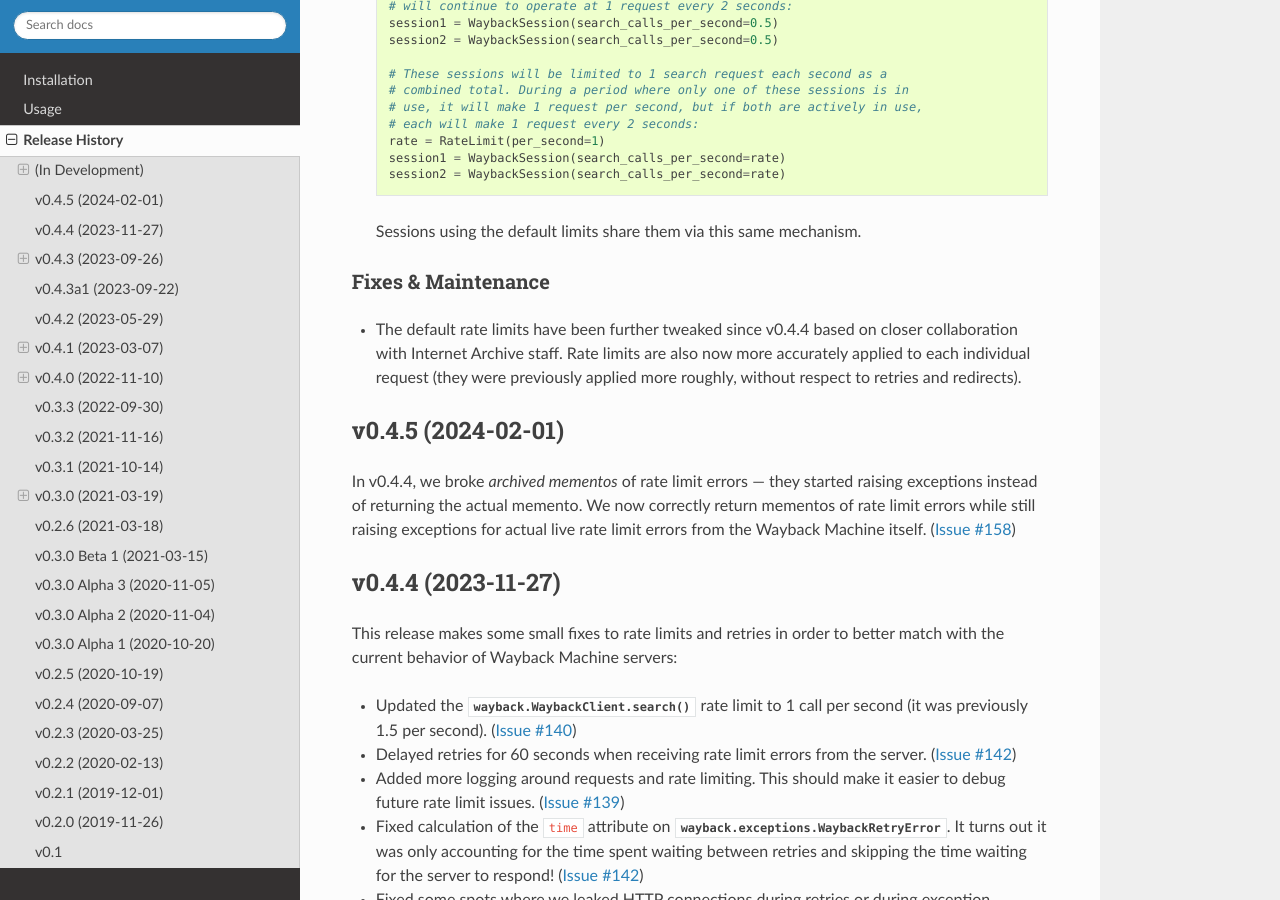
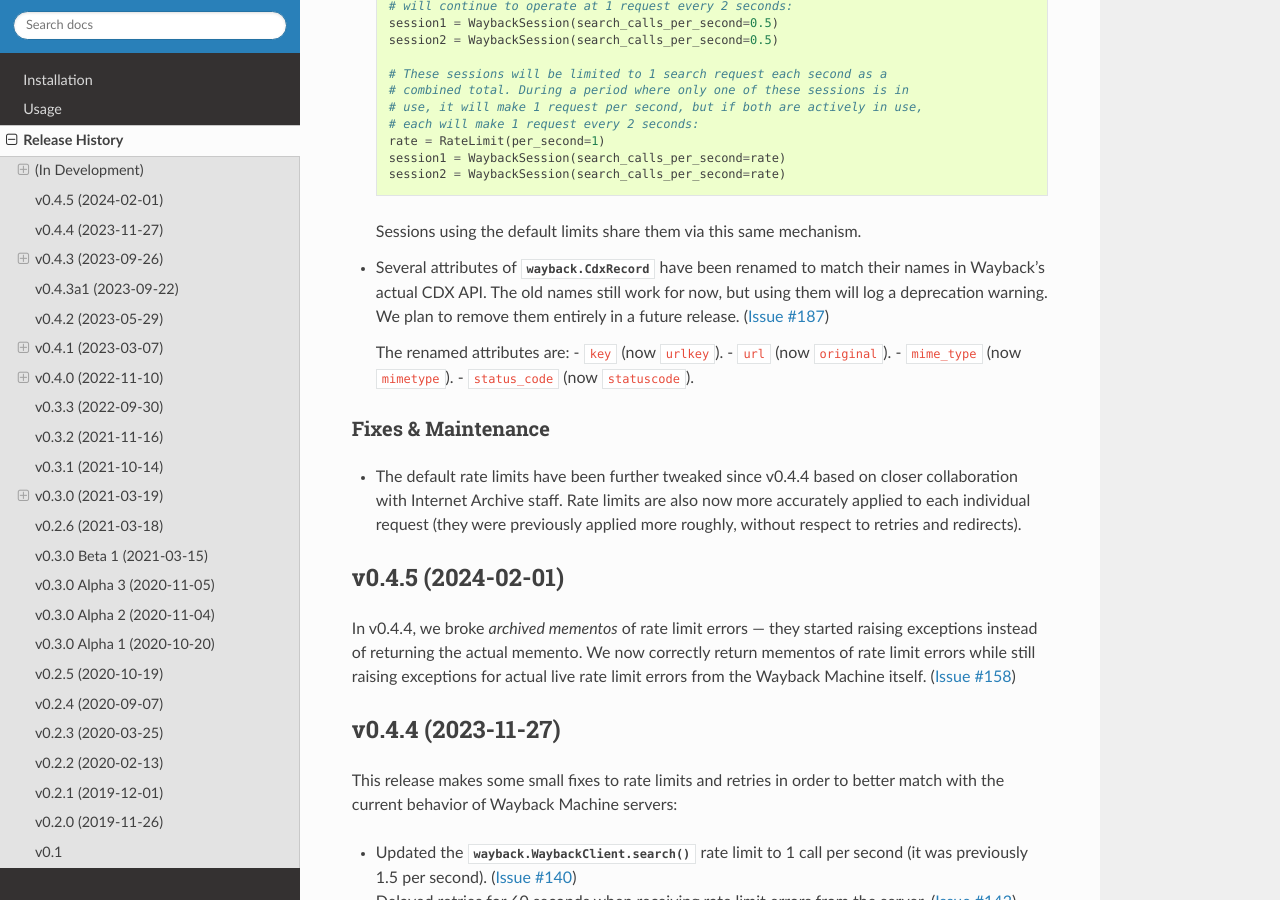
Before and after one commit to edgi-govdata-archiving/wayback, a Sphinx documentation site: the page built from docs/source/release-history.rst, in a window 1280 px wide and 900 px high, scrolled down 932 px. Built offline with Sphinx 7.4.7 and the Read the Docs theme 3.1.0, drawn with Linux system fonts in a browser that asks for light colours; the version number could not be read and is left out.

Commit message:
Update release notes and contributors list

```diff
--- a/README.rst
+++ b/README.rst
@@ -65,7 +65,7 @@ Thanks to the following people for their contributions and help on this package!
 
 - `Dan Allan <https://github.com/danielballan>`_ (Code, Tests, Documentation, Reviews)
 - `Rob Brackett <https://github.com/Mr0grog>`_ (Code, Tests, Documentation, Reviews)
-- `Derzan Chiang <https://github.com/MiTo0o>`_ (Documentation)
+- `Derzan Chiang <https://github.com/MiTo0o>`_ (Code, Tests, Documentation)
 - `David Gilman <https://github.com/dgilman>`_ (Documentation)
 - `Will Sackfield <https://github.com/8W9aG>`_ (Code, Tests)
 - `Ed Summers <https://github.com/edsu>`_ (Code, Tests)
--- a/docs/source/release-history.rst
+++ b/docs/source/release-history.rst
@@ -42,6 +42,14 @@ Features
     session2 = WaybackSession(search_calls_per_second=rate)
 
   Sessions using the default limits share them via this same mechanism.
+
+- Several attributes of :class:`wayback.CdxRecord` have been renamed to match their names in Wayback's actual CDX API. The old names still work for now, but using them will log a deprecation warning. We plan to remove them entirely in a future release. (:issue:`187`)
+
+  The renamed attributes are:
+  - ``key`` (now ``urlkey``).
+  - ``url`` (now ``original``).
+  - ``mime_type`` (now ``mimetype``).
+  - ``status_code`` (now ``statuscode``).
 
 
 Fixes & Maintenance
```
